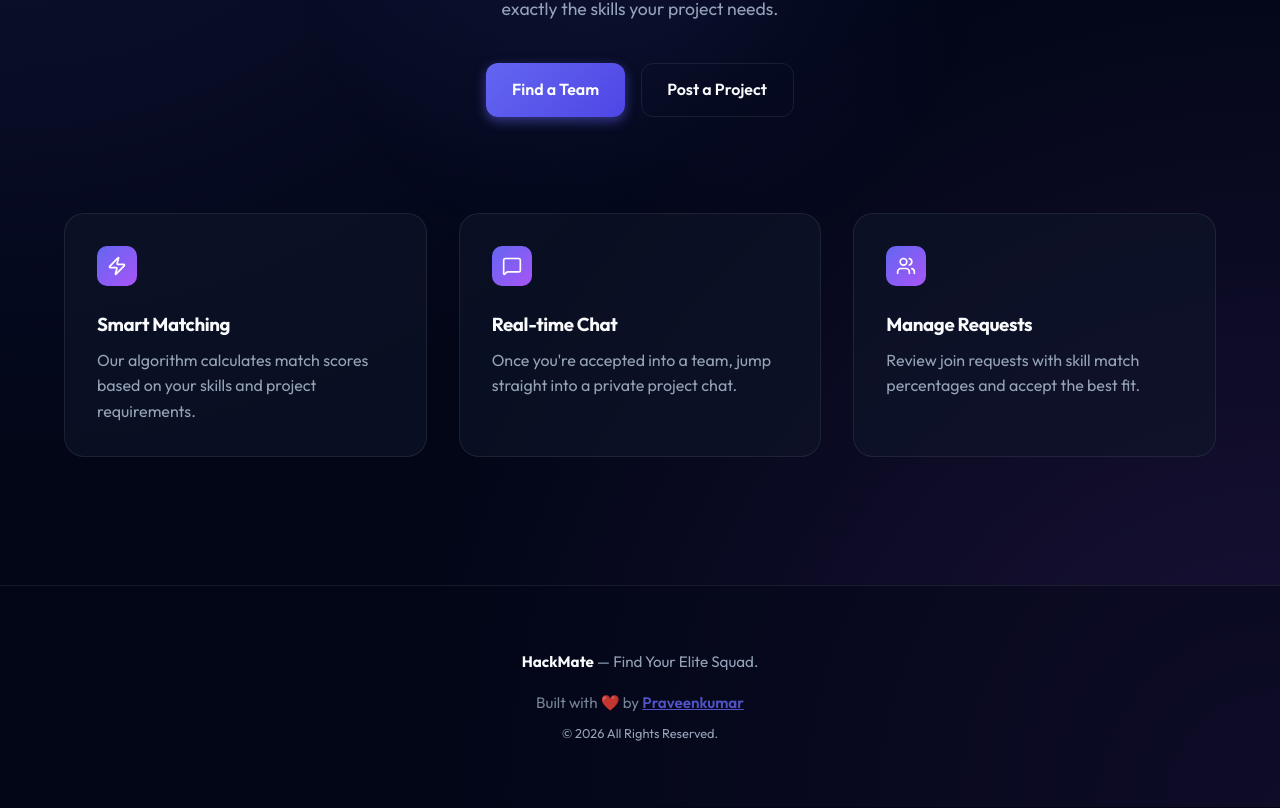
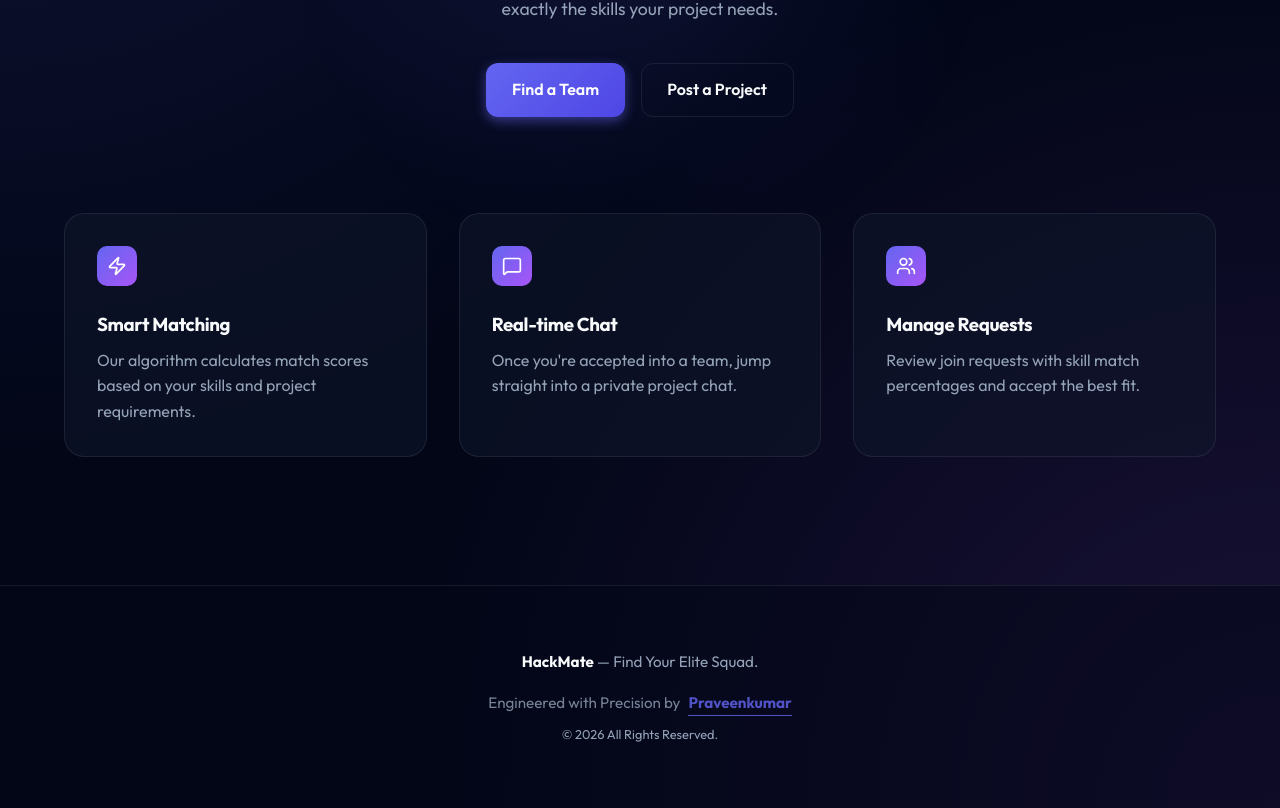
Before and after one commit to PraveenkumarM2005-git/HackMate-Find-Hackathon-Teammates, a React (Vite) app in the folder client/: page / in a window 1280 px wide. Shown: the part 415-1223 px from the top of the page. Built offline with nearby package versions, Linux system fonts and the light colour scheme; no server answers.

Commit message:
docs: improve footer credit professionalism

```diff
--- a/client/src/App.jsx
+++ b/client/src/App.jsx
@@ -35,9 +35,11 @@ function App() {
           <div style={{ marginBottom: '1rem' }}>
             <span style={{ fontWeight: '700', color: 'var(--text-main)' }}>HackMate</span> — Find Your Elite Squad.
           </div>
-          <div style={{ opacity: 0.8 }}>
-            Built with ❤️ by <a href="https://github.com/PraveenkumarM2005-git" target="_blank" rel="noreferrer" style={{ color: 'var(--primary)', fontWeight: '600', textDecoration: 'underline' }}>Praveenkumar</a>
+          <div style={{ opacity: 0.8, display: 'flex', alignItems: 'center', justifyContent: 'center', gap: '0.5rem' }}>
+            <span>Engineered with Precision by</span>
+            <a href="https://github.com/PraveenkumarM2005-git" target="_blank" rel="noreferrer" style={{ color: 'var(--primary)', fontWeight: '700', textDecoration: 'none', borderBottom: '1px solid var(--primary)' }}>Praveenkumar</a>
           </div>
+
           <div style={{ marginTop: '0.5rem', fontSize: '0.8rem' }}>
             &copy; {new Date().getFullYear()} All Rights Reserved.
           </div>
```
